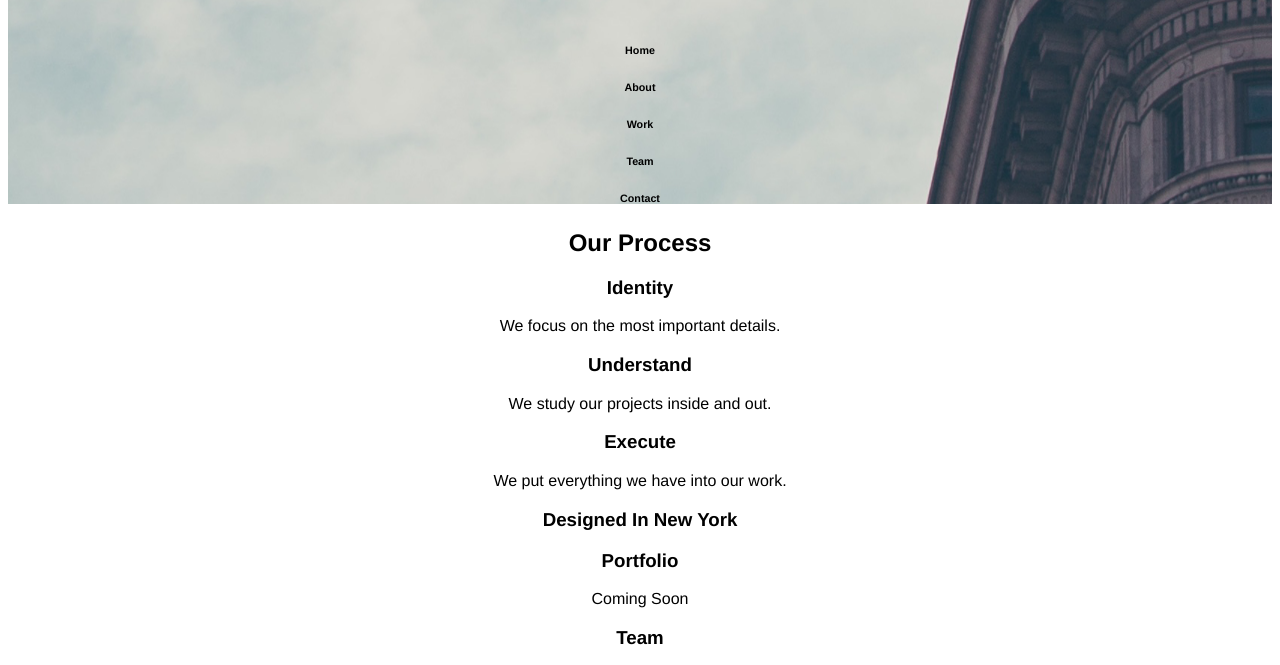
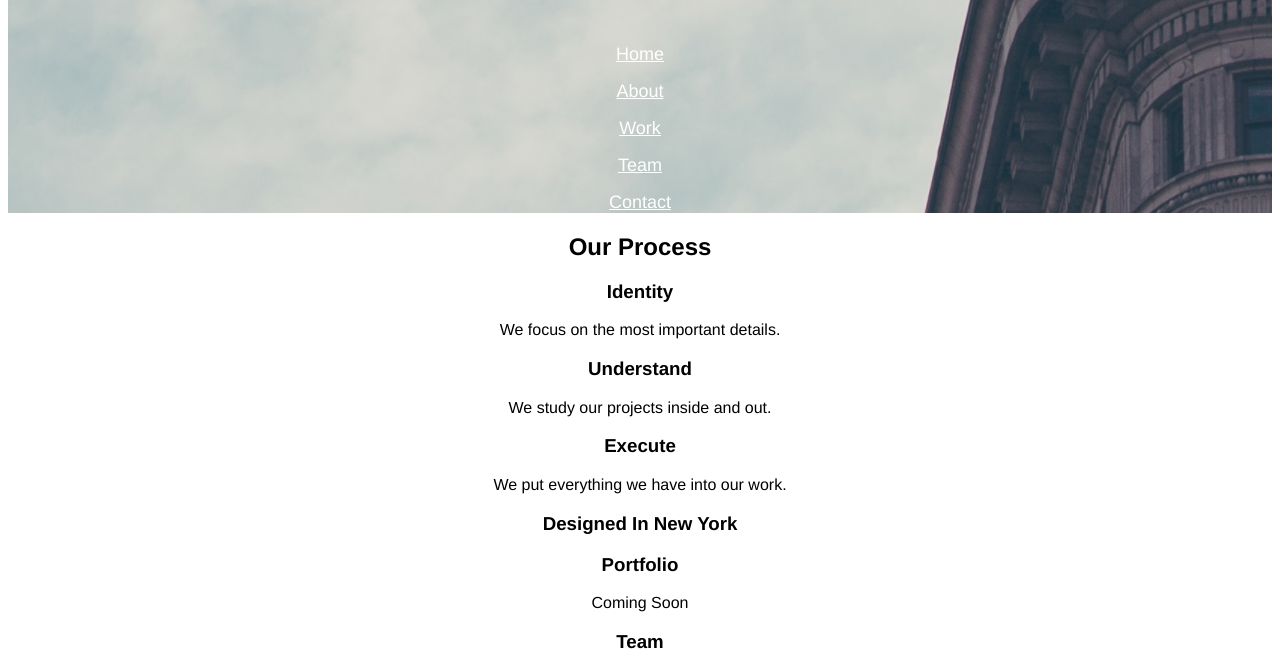
Before and after one commit to joe4488/Broadway-Design, a plain HTML site: page index.html in a window 1280 px wide. Shown: the part 130-795 px from the top of the page. Drawn offline with Linux system fonts and the light colour scheme.

Commit message:
completed header section

```diff
--- a/index.html
+++ b/index.html
@@ -9,11 +9,15 @@
 <p><div class="header"></p>
 
     <h1>Broadway Design</h1>
-    <h6>Home</h6>
-    <h6>About</h6>
-    <h6>Work</h6>
-    <h6>Team</h6>
-    <h6>Contact</h6>
+  <nav>
+
+    <p><a class="index" href="#home">Home</a></p>
+    <p><a class="index" href="#about">About</a></p>
+    <p><a class="index" href="#work">Work</a></p>
+    <p><a class="index" href="#team">Team</a></p>
+    <p><a class="index" href="#contact">Contact</a></p>
+
+  </nav>
 </div>
     <h2>Our Process</h2>
     <h3>Identity</h3>
--- a/resources/css/style.css
+++ b/resources/css/style.css
@@ -2,3 +2,5 @@ body{text-align: center; font-family: helvetica; }
 h1{font-size: 70px; font-weight: bold; color: white;}
 .header {background: url("../images/the-flatiron-building.png");}
 /*.header {background-image: url(https://s3.amazonaws.com/codecademy-content/programs/freelance-one/broadway/images/the-flatiron-building.png);}*/
+
+.index{font-size: 18px; color: white;}
```
